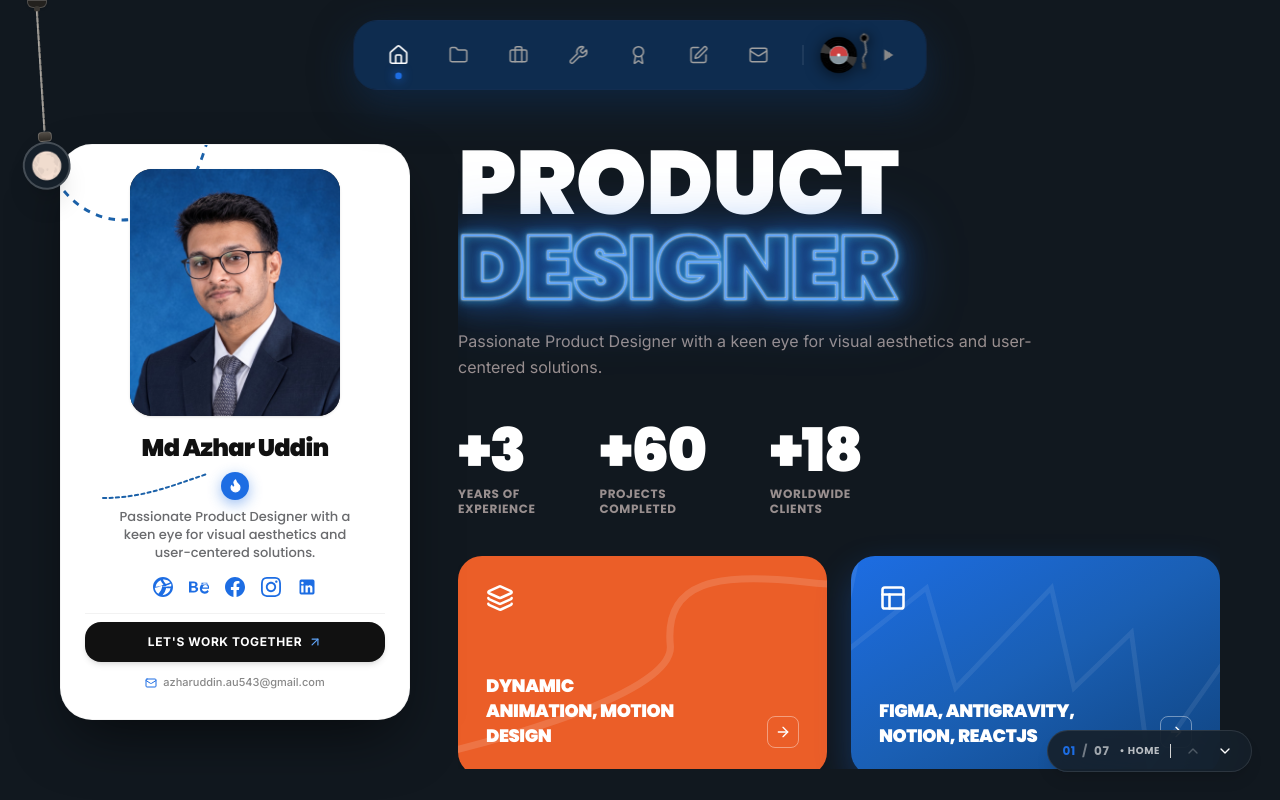
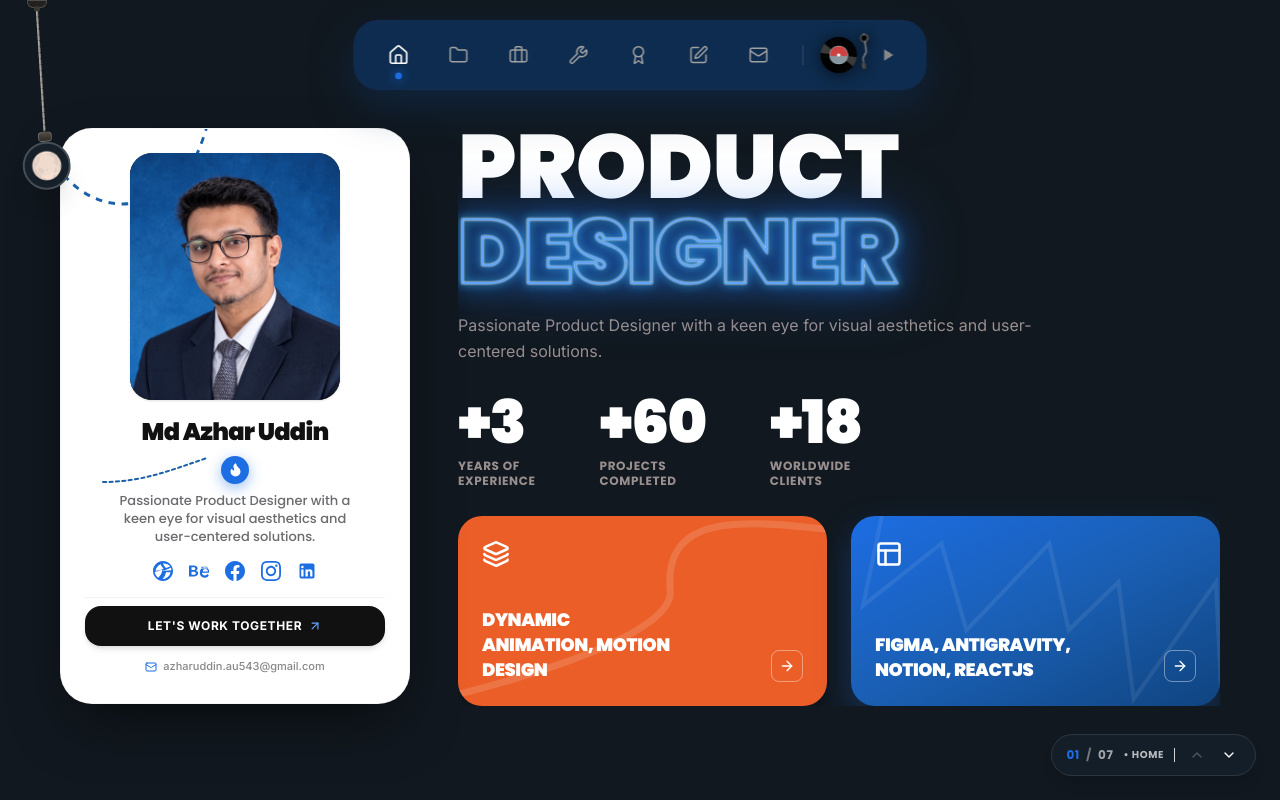
Before and after one commit to azharuddinak47/azhar-uddin-portfolio, a Next.js app: page / in a window 1280 px wide. Built offline with nearby package versions, Linux system fonts and the light colour scheme.

Commit message:
Fix bottom part spacing and alignment across sections

```diff
--- a/src/app/page.tsx
+++ b/src/app/page.tsx
@@ -297,7 +297,7 @@ export default function Home() {
       <Navbar />
 
       {/* Two-Column Master Layout */}
-      <div className="max-w-[1240px] mx-auto px-4 sm:px-6 lg:px-10 pt-20 sm:pt-28 lg:pt-36 pb-20 sm:pb-16 lg:pb-8 w-full">
+      <div className="max-w-[1240px] mx-auto px-4 sm:px-6 lg:px-10 pt-18 sm:pt-24 lg:pt-32 pb-16 sm:pb-14 lg:pb-10 w-full">
         <div className="flex flex-col lg:flex-row gap-8 lg:gap-12 items-start w-full relative">
           {/* Left Column: Sticky Profile Card - always on desktop; on mobile shown on home section */}
           <SidebarProfileCard className={activeSection === 'home' ? 'block' : 'hidden lg:block'} />
@@ -305,7 +305,7 @@ export default function Home() {
           {/* Right Column: Single Section Screen with buttery smooth internal scroll and crossfade */}
           <main
             ref={scrollContainerRef}
-            className="flex-1 w-full min-w-0 relative lg:max-h-[calc(100vh-175px)] lg:overflow-y-auto lg:overflow-x-hidden custom-scrollbar no-scrollbar"
+            className="flex-1 w-full min-w-0 relative lg:max-h-[calc(100vh-165px)] lg:overflow-y-auto lg:overflow-x-hidden custom-scrollbar no-scrollbar"
             style={{ overscrollBehavior: 'contain' }}
           >
             <AnimatePresence mode="wait" custom={slideDirection}>
@@ -329,7 +329,7 @@ export default function Home() {
                   <ThoughtsSection onSelectThought={(thought) => setSelectedThought(thought)} />
                 )}
                 {activeSection === 'contact' && (
-                  <div className="flex flex-col gap-10 sm:gap-12">
+                  <div className="flex flex-col gap-6 sm:gap-8 pb-6">
                     <ContactSection />
                     <Footer />
                   </div>
@@ -341,7 +341,7 @@ export default function Home() {
       </div>
 
       {/* Sleek Floating Section Pagination & Navigation Controls */}
-      <aside aria-label="Section Navigation" className="fixed top-4 right-4 sm:top-auto sm:bottom-7 sm:right-7 z-40 pointer-events-auto">
+      <aside aria-label="Section Navigation" className="fixed top-4 right-4 sm:top-auto sm:bottom-6 sm:right-6 z-40 pointer-events-auto">
         <div className={`flex items-center gap-2 px-3.5 py-2 rounded-full border shadow-lg backdrop-blur-xl transition-all duration-300 ${
           isDark
             ? 'bg-[#16202a]/90 border-white/10 text-white'
--- a/src/components/layout/SidebarProfileCard.tsx
+++ b/src/components/layout/SidebarProfileCard.tsx
@@ -44,7 +44,7 @@ export const SidebarProfileCard = ({ className = '', onOpenEditModal }: { classN
   const cardDescription = profile.subHeadline || 'A Product Designer who has crafted intuitive and impactful digital solutions.';
 
   return (
-    <aside className={`w-full lg:w-[350px] shrink-0 static lg:sticky lg:top-36 lg:self-start z-40 ${className}`}>
+    <aside className={`w-full lg:w-[350px] shrink-0 static lg:sticky lg:top-32 lg:self-start z-40 ${className}`}>
       <motion.div
         initial={{ opacity: 0, y: 25 }}
         animate={{ opacity: 1, y: 0 }}
--- a/src/components/sections/ProjectsSection.tsx
+++ b/src/components/sections/ProjectsSection.tsx
@@ -27,7 +27,7 @@ export const ProjectsSection = ({ onSelectProject }: ProjectsSectionProps) => {
       className="flex flex-col pt-0 pb-4 scroll-mt-0 relative select-text"
     >
       {/* Top Header without line or extra spacing */}
-      <div className="flex flex-col sm:flex-row sm:items-end justify-between gap-3 mb-4 sm:mb-5">
+      <div className="flex flex-col sm:flex-row sm:items-end justify-between gap-2.5 mb-3 sm:mb-3.5">
         <SectionHeading
           title="RECENT PROJECTS"
           size="90"
@@ -39,7 +39,7 @@ export const ProjectsSection = ({ onSelectProject }: ProjectsSectionProps) => {
       </div>
 
       {/* Projects Showcase: Clean Horizontal Cards matching reference layout */}
-      <div className="flex flex-col gap-3 sm:gap-3.5">
+      <div className="flex flex-col gap-2.5 sm:gap-3">
         {data.projects.slice(0, 4).map((project, index) => (
           <motion.div
             key={project.id}
@@ -48,14 +48,14 @@ export const ProjectsSection = ({ onSelectProject }: ProjectsSectionProps) => {
             exit={{ opacity: 0, y: -15 }}
             transition={{ duration: 0.35, delay: index * 0.05 }}
             onClick={() => onSelectProject(project)}
-            className={`group relative cursor-pointer flex items-center justify-between gap-4 sm:gap-6 rounded-[20px] sm:rounded-[24px] p-3 sm:p-3.5 md:p-4 transition-all duration-300 hover:-translate-y-0.5 ${
+            className={`group relative cursor-pointer flex items-center justify-between gap-4 sm:gap-6 rounded-[18px] sm:rounded-[22px] p-2.5 sm:p-3 md:p-3.5 transition-all duration-300 hover:-translate-y-0.5 ${
               isDark
                 ? 'bg-[#16202a] hover:bg-[#1e2c3a] border border-[#1d6de3]/15 hover:border-[#1d6de3]/35 shadow-[0_10px_25px_rgba(0,0,0,0.45)]'
                 : 'bg-white hover:bg-[#fcfcfd] border border-black/[0.04] hover:border-black/[0.08] shadow-[0_1px_3px_rgba(0,0,0,0.02)] hover:shadow-[0_4px_12px_rgba(0,0,0,0.04)]'
             }`}
           >
             {/* Left: Project Image Thumbnail */}
-            <div className="relative w-24 h-18 sm:w-28 sm:h-20 md:w-32 md:h-22 rounded-xl sm:rounded-2xl overflow-hidden shrink-0 bg-[#11181F] border border-white/10 group-hover:border-[#1d6de3]/40 transition-all duration-300">
+            <div className="relative w-20 h-15 sm:w-24 sm:h-18 md:w-28 md:h-20 rounded-xl overflow-hidden shrink-0 bg-[#11181F] border border-white/10 group-hover:border-[#1d6de3]/40 transition-all duration-300">
               <img
                 src={project.image}
                 alt={project.title}
@@ -101,18 +101,18 @@ export const ProjectsSection = ({ onSelectProject }: ProjectsSectionProps) => {
 
       {/* View All Projects CTA (Prevents Page Bloat) */}
       {data.projects.length > 4 && (
-        <div className="pt-5 flex justify-center">
+        <div className="pt-3 flex justify-center">
           <Link
             href="/projects"
-            className={`group inline-flex items-center gap-3 px-7 py-3.5 rounded-full text-xs sm:text-sm font-bold uppercase tracking-wider transition-all duration-300 active:scale-95 shadow-md ${
+            className={`group inline-flex items-center gap-2.5 px-6 py-2.5 rounded-full text-xs font-bold uppercase tracking-wider transition-all duration-300 active:scale-95 shadow-md ${
               isDark
                 ? 'bg-[#16202a] text-white hover:bg-[#1e2c3a] border border-[#1d6de3]/25 hover:border-[#1d6de3]/60 shadow-[0_4px_20px_rgba(0,0,0,0.4)]'
                 : 'bg-white text-neutral-900 hover:bg-[#f1f3f5] border border-black/10 hover:border-black/20'
             }`}
           >
             <span>View All Projects ({data.projects.length})</span>
-            <div className="w-6 h-6 rounded-full bg-[#1d6de3] text-white flex items-center justify-center transition-transform group-hover:translate-x-1">
-              <ArrowUpRight size={14} />
+            <div className="w-5 h-5 rounded-full bg-[#1d6de3] text-white flex items-center justify-center transition-transform group-hover:translate-x-1">
+              <ArrowUpRight size={13} />
             </div>
           </Link>
         </div>
--- a/src/components/sections/RightHeroSection.tsx
+++ b/src/components/sections/RightHeroSection.tsx
@@ -20,7 +20,7 @@ export const RightHeroSection = ({ onOpenEditModal }: { onOpenEditModal?: () =>
       initial={{ opacity: 0, y: 20 }}
       animate={{ opacity: 1, y: 0 }}
       transition={{ duration: 0.6, ease: [0.16, 1, 0.3, 1] }}
-      className="flex flex-col gap-7 sm:gap-9 pt-0 scroll-mt-0 relative select-text"
+      className="flex flex-col gap-5 sm:gap-6 pt-0 scroll-mt-0 relative select-text"
     >
       {/* Huge Display Headline matching Sawad Framer screenshot */}
       <div className="flex flex-col items-start leading-[0.88] select-text">
@@ -87,7 +87,7 @@ export const RightHeroSection = ({ onOpenEditModal }: { onOpenEditModal?: () =>
         <a
           href="#projects"
           draggable={false}
-          className="rounded-[24px] bg-[#eb5e28] p-6 sm:p-7 min-h-[200px] sm:min-h-[220px] flex flex-col justify-between relative overflow-hidden group shadow-lg hover:shadow-xl hover:-translate-y-1 transition-all duration-300 select-text"
+          className="rounded-[24px] bg-[#eb5e28] p-5 sm:p-6 min-h-[175px] sm:min-h-[190px] flex flex-col justify-between relative overflow-hidden group shadow-lg hover:shadow-xl hover:-translate-y-1 transition-all duration-300 select-text"
         >
           {/* Subtle Decorative Wave Pattern */}
           <div className="absolute inset-0 w-full h-full pointer-events-none opacity-30">
@@ -110,7 +110,7 @@ export const RightHeroSection = ({ onOpenEditModal }: { onOpenEditModal?: () =>
           </div>
 
           {/* Bottom Content Row */}
-          <div className="flex items-end justify-between gap-4 relative z-10 pt-6">
+          <div className="flex items-end justify-between gap-4 relative z-10 pt-4">
             <span className="text-base sm:text-lg font-black text-white uppercase tracking-tight leading-snug font-[family-name:var(--font-poppins)] max-w-[200px] select-text cursor-text">
               DYNAMIC ANIMATION, MOTION DESIGN
             </span>
@@ -125,7 +125,7 @@ export const RightHeroSection = ({ onOpenEditModal }: { onOpenEditModal?: () =>
         <a
           href="#tools"
           draggable={false}
-          className="rounded-[24px] bg-gradient-to-br from-[#1d6de3] via-[#1a5fb4] to-[#104480] p-6 sm:p-7 min-h-[200px] sm:min-h-[220px] flex flex-col justify-between relative overflow-hidden group shadow-[0_15px_35px_rgba(29,109,227,0.3)] hover:shadow-[0_20px_45px_rgba(29,109,227,0.45)] hover:-translate-y-1 transition-all duration-300 select-text !text-white"
+          className="rounded-[24px] bg-gradient-to-br from-[#1d6de3] via-[#1a5fb4] to-[#104480] p-5 sm:p-6 min-h-[175px] sm:min-h-[190px] flex flex-col justify-between relative overflow-hidden group shadow-[0_15px_35px_rgba(29,109,227,0.3)] hover:shadow-[0_20px_45px_rgba(29,109,227,0.45)] hover:-translate-y-1 transition-all duration-300 select-text !text-white"
         >
           {/* Subtle Decorative Zig-Zag Pattern */}
           <div className="absolute inset-0 w-full h-full pointer-events-none opacity-20">
```
